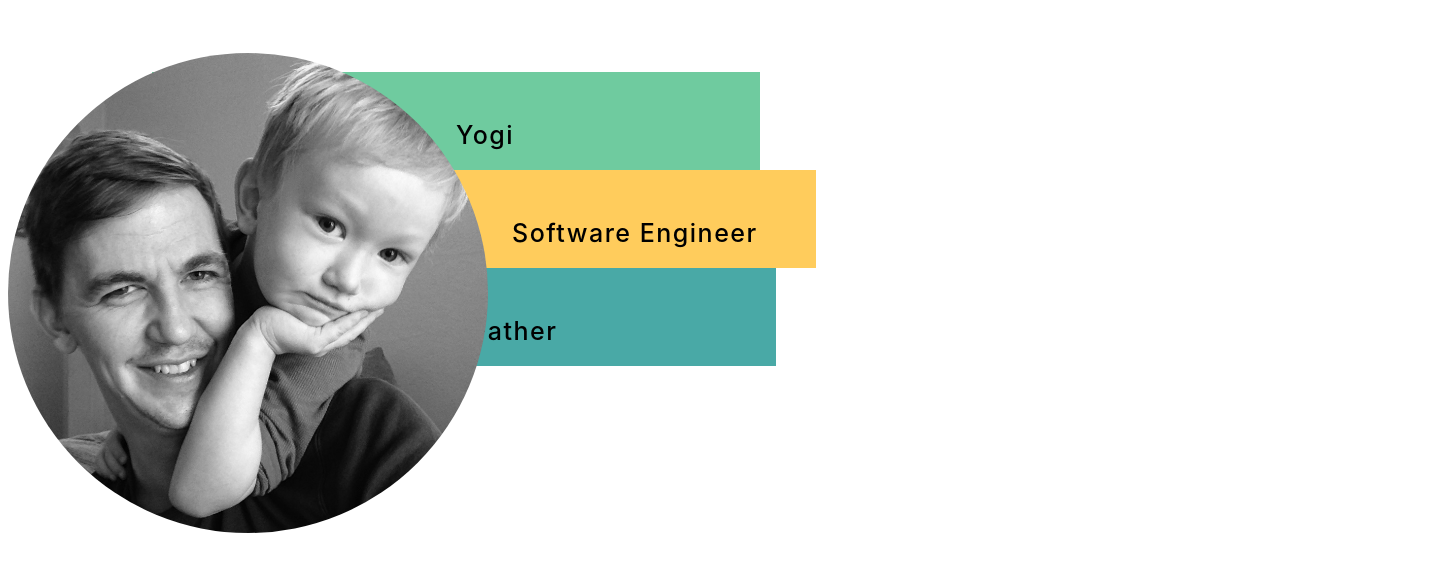
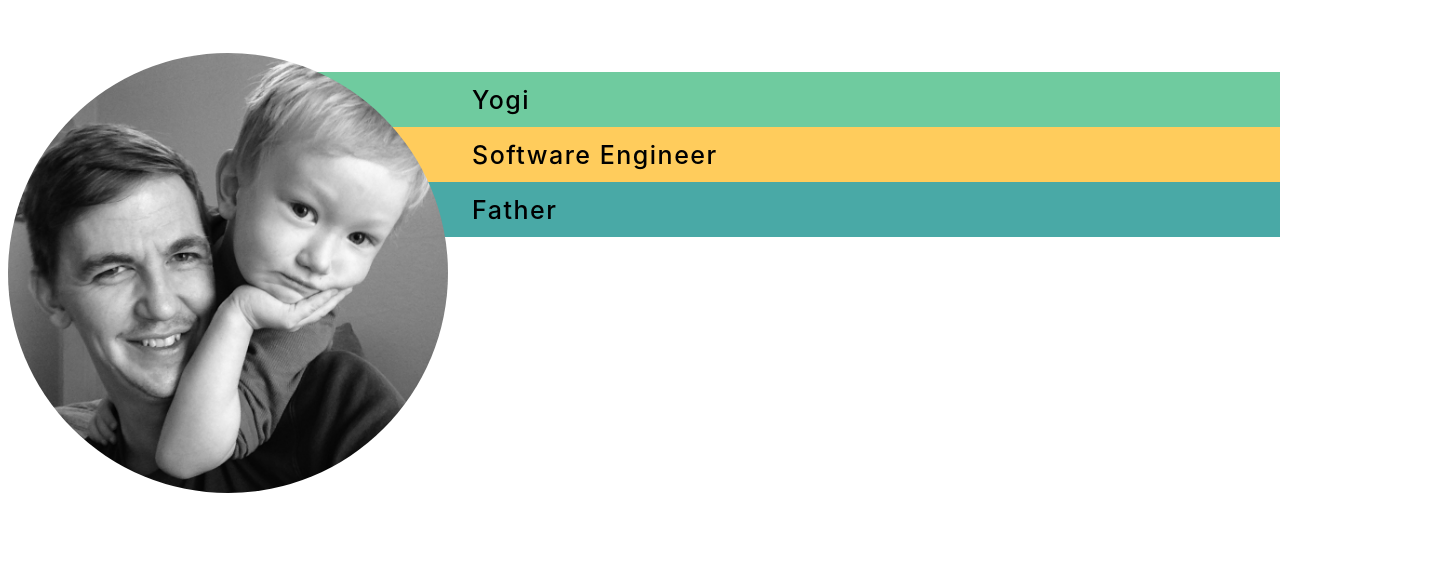
Before and after one commit to janglehorse/personal-site, a React app: page / in a window 1280 px wide. Shown: the top 572 px of the page, 1432 px wide, since content can reach past the window. Built offline with nearby package versions, Linux system fonts and the light colour scheme; the HTML template or start-up script is replaced by a standard one.

Commit message:
Initial expand functionality

```diff
--- a/src/app/App.js
+++ b/src/app/App.js
@@ -2,6 +2,7 @@
 import ContentBox from './ContentBox'
 import ContentGroup from './ContentGroup'
 import '../../style/app.less'
+import ExpandBox from "../testExpandBox/expandBox";
 
 class App extends Component {
     constructor(props) {
@@ -13,7 +14,7 @@
         return(
           <div>
             <ContentGroup
-              render={function(text) {return <ContentBox text={text} />}}
+              render={function(text) {return <ContentBox text={text} key={text}/>}}
               args={['Yogi', 'Software Engineer', 'Father']}
               />
           </div>
--- a/src/app/ContentBox.js
+++ b/src/app/ContentBox.js
@@ -9,8 +9,11 @@
     render() {
       console.log('text: ', this.props.text)
         return (
-            <div className="content-box grow">
+            <div className="content-box">
               {this.props.text}
+              <div className="content">
+                Lorem ipsum dolor sit amet, consectetur adipiscing elit, sed do eiusmod tempor incididunt ut labore et dolore magna aliqua. Ut enim ad minim veniam, quis nostrud exercitation ullamco laboris nisi ut aliquip ex ea commodo consequat. Duis aute irure dolor in reprehenderit in voluptate velit esse cillum dolore eu fugiat nulla pariatur. Excepteur sint occaecat cupidatat non proident, sunt in culpa qui officia deserunt mollit anim id est laborum.
+              </div>
             </div>
         )
     }
--- a/style/content-box.less
+++ b/style/content-box.less
@@ -4,17 +4,30 @@
   padding-left: 62vh;
   display: block;
   color: black;
-  height: 2em;
+  // max-height: 2em;
   font-family: "Calibre", -apple-system, BlinkMacSystemFont, "Avenir Next", "Avenir", "Segoe UI", "Lucida Grande", "Helvetica Neue", "Helvetica", "Fira Sans", "Roboto", "Noto", "Droid Sans", "Cantarell", "Oxygen", "Ubuntu", "Franklin Gothic Medium", "Century Gothic", "Liberation Sans", sans-serif;
-  padding-top: 6vh;
+  padding: .5em;
   font-weight: 500;
   font-size: 25px;
   letter-spacing: 1.5px;
-  width: 38vh;
-  transition: width .3s ease-in-out;
+  // width: 38vh;
+  transition: max-height .3s ease-in-out;
 }
 
-.grow:hover {
-  width: 40vw;
-  transition: all .375s ease-in-out;
+.content {
+  transition: max-height .5s;
+  max-height: 0;
+  overflow: hidden;
+  color: inherit;
+  font-weight: 350;
+  font-size: 4vh;
 }
+
+// .grow:hover {
+//   width: 40vw;
+//   transition: all .375s ease-in-out;
+// }
+
+.content-box:hover > .content{
+  max-height: 60vh;
+}
--- a/style/content-group.less
+++ b/style/content-group.less
@@ -4,7 +4,7 @@
   flex-direction: column;
   position: absolute;
   top: 10vh;
-  width: 100%;
+  max-width: 90%;
   padding-left: 18vh;
 }
 
@@ -15,21 +15,30 @@
   :nth-child(n+1) {
     // TODO: put in constants file
     background-color: #6fcb9f;
-    padding-left: 38vh;
+    padding-left: 40vh;
+    .content {
+      padding-left: 1vh;
+    }
   }
   :nth-child(n+2) {
     background-color: #ffcc5c;
-    padding-left: 45vh;;
+    padding-left: 40vh;
+    .content {
+      padding-left: 1vh;
+    }
   }
   :nth-child(n+3) {
     background-color: #49a9a6;
     padding-left: 40vh;
+    .content {
+      padding-left: 1vh;
+    }
   }
 
 }
 
 img {
-  width: 60vh;
+  width: 55vh;
   position: absolute;
   border-radius: 50%;
   top: -19px;
```
